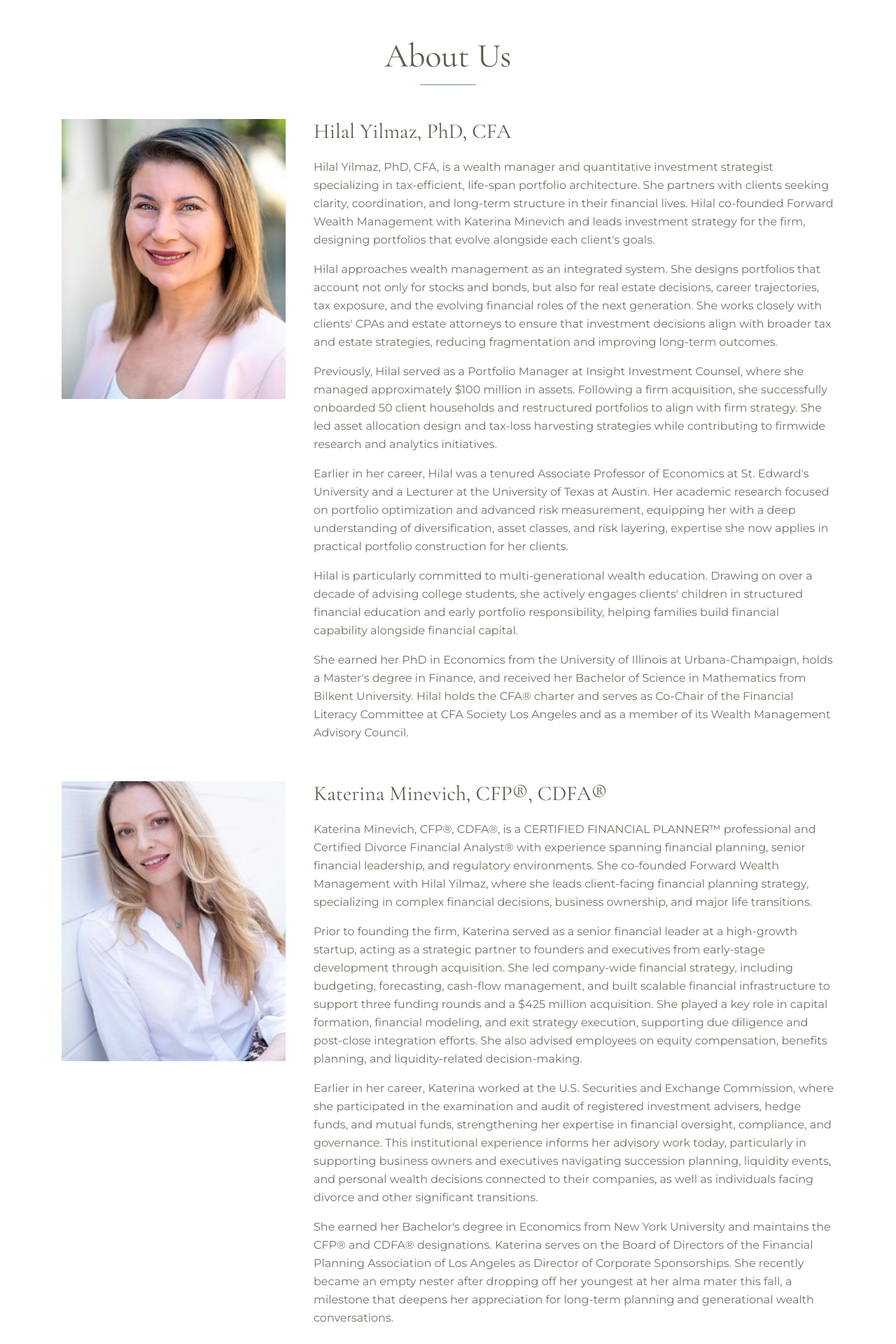
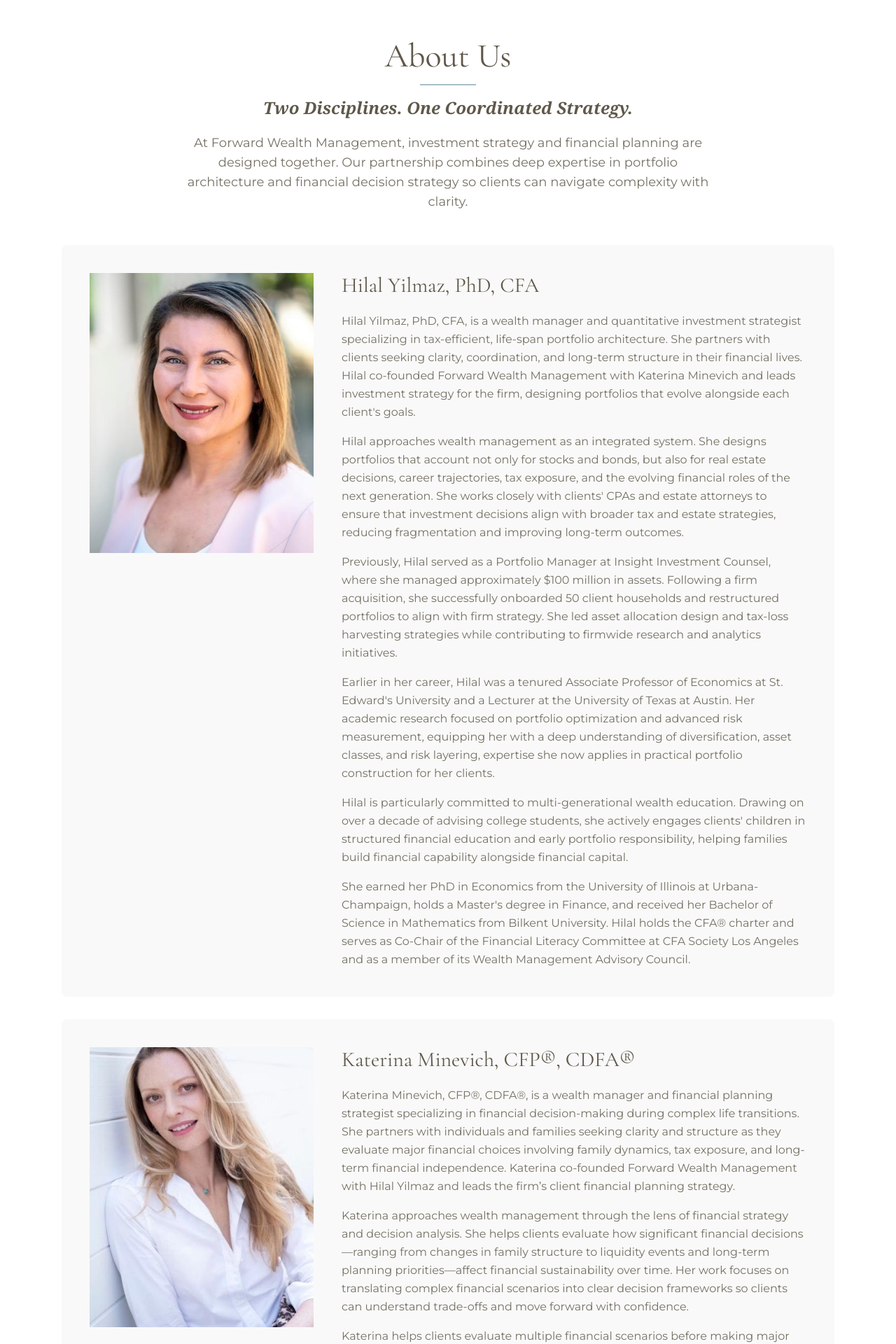
Before and after one commit to Ren6006/forwardwealthmanagement, a React (Vite) app: page /about in a window 1280 px wide. Shown: the part 160-2080 px from the top of the page at 70% size. Built offline with nearby package versions, Linux system fonts and the light colour scheme.

Commit message:
new bios

```diff
--- a/src/components/sections/AboutPage.jsx
+++ b/src/components/sections/AboutPage.jsx
@@ -23,13 +23,17 @@
       <div className="max-w-6xl mx-auto px-6">
         <h1 className="text-4xl md:text-5xl text-brandDark text-center">{siteContent.about.heading}</h1>
         <div className="mt-4 h-[2px] w-20 mx-auto bg-[#A9C0C8]" />
+        <p className="mt-4 text-center text-brandDark font-serif italic font-semibold text-xl md:text-2xl">Two Disciplines. One Coordinated Strategy.</p>
+        <p className="mt-5 text-center text-brandDark/85 text-base md:text-lg max-w-3xl mx-auto leading-relaxed">
+          At Forward Wealth Management, investment strategy and financial planning are designed together. Our partnership combines deep expertise in portfolio architecture and financial decision strategy so clients can navigate complexity with clarity.
+        </p>
 
-        <div className="mt-12 space-y-14">
+        <div className="mt-12 space-y-8">
           {siteContent.about.bios.map((bio) => (
             <article
               id={bio.id}
               key={bio.name}
-              className="grid lg:grid-cols-[320px_1fr] gap-8 md:gap-10 items-start scroll-mt-44"
+              className="bg-[#F9F9F9] rounded-lg p-8 md:p-10 grid lg:grid-cols-[320px_1fr] gap-8 md:gap-10 items-start scroll-mt-44"
             >
               <img
                 src={bio.image}
--- a/src/content/site.ts
+++ b/src/content/site.ts
@@ -103,10 +103,11 @@
         name: "Katerina Minevich, CFP®, CDFA®",
         image: "/images/katerina_profile.jpg",
         paragraphs: [
-          "Katerina Minevich, CFP®, CDFA®, is a CERTIFIED FINANCIAL PLANNER™ professional and Certified Divorce Financial Analyst® with experience spanning financial planning, senior financial leadership, and regulatory environments. She co-founded Forward Wealth Management with Hilal Yilmaz, where she leads client-facing financial planning strategy, specializing in complex financial decisions, business ownership, and major life transitions.",
-          "Prior to founding the firm, Katerina served as a senior financial leader at a high-growth startup, acting as a strategic partner to founders and executives from early-stage development through acquisition. She led company-wide financial strategy, including budgeting, forecasting, cash-flow management, and built scalable financial infrastructure to support three funding rounds and a $425 million acquisition. She played a key role in capital formation, financial modeling, and exit strategy execution, supporting due diligence and post-close integration efforts. She also advised employees on equity compensation, benefits planning, and liquidity-related decision-making.",
-          "Earlier in her career, Katerina worked at the U.S. Securities and Exchange Commission, where she participated in the examination and audit of registered investment advisers, hedge funds, and mutual funds, strengthening her expertise in financial oversight, compliance, and governance. This institutional experience informs her advisory work today, particularly in supporting business owners and executives navigating succession planning, liquidity events, and personal wealth decisions connected to their companies, as well as individuals facing divorce and other significant transitions.",
-          "She earned her Bachelor's degree in Economics from New York University and maintains the CFP® and CDFA® designations. Katerina serves on the Board of Directors of the Financial Planning Association of Los Angeles as Director of Corporate Sponsorships. She recently became an empty nester after dropping off her youngest at her alma mater this fall, a milestone that deepens her appreciation for long-term planning and generational wealth conversations.",
+          "Katerina Minevich, CFP®, CDFA®, is a wealth manager and financial planning strategist specializing in financial decision-making during complex life transitions. She partners with individuals and families seeking clarity and structure as they evaluate major financial choices involving family dynamics, tax exposure, and long-term financial independence. Katerina co-founded Forward Wealth Management with Hilal Yilmaz and leads the firm’s client financial planning strategy.",
+          "Katerina approaches wealth management through the lens of financial strategy and decision analysis. She helps clients evaluate how significant financial decisions—ranging from changes in family structure to liquidity events and long-term planning priorities—affect financial sustainability over time. Her work focuses on translating complex financial scenarios into clear decision frameworks so clients can understand trade-offs and move forward with confidence.",
+          "Katerina helps clients evaluate multiple financial scenarios before making major decisions that shape their financial lives years into the future. Whether considering divorce settlement options, education funding strategies, or liquidity decisions during periods of transition, she helps clients understand how different choices today may shape their financial lives in the years ahead.",
+          "Before co-founding Forward Wealth Management, Katerina held senior financial leadership roles at a high-growth technology company through multiple funding rounds and a $425 million acquisition. She led financial planning, forecasting, and capital strategy initiatives and advised executives and employees navigating equity compensation and liquidity events. Earlier in her career, she worked at the U.S. Securities and Exchange Commission examining registered investment advisers, hedge funds, and mutual funds. These experiences continue to inform her advisory work with clients navigating complex financial decisions.",
+          "Katerina earned her Bachelor’s degree from New York University and maintains the CERTIFIED FINANCIAL PLANNER™ (CFP®) and Certified Divorce Financial Analyst® (CDFA®) designations. She serves on the Board of Directors of the Financial Planning Association of Los Angeles as Director of Corporate Sponsorships."
         ],
       },
     ],
```
